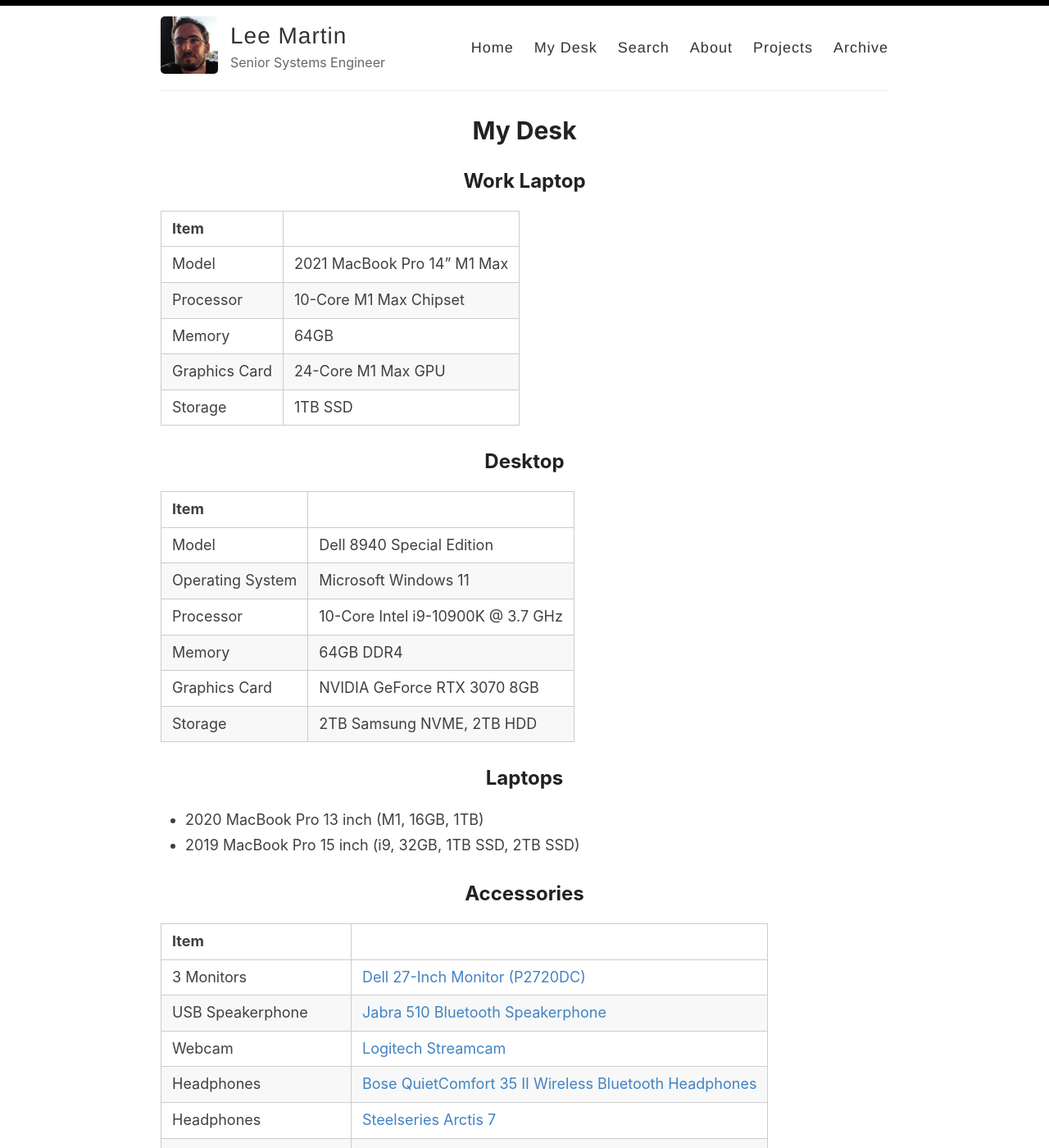
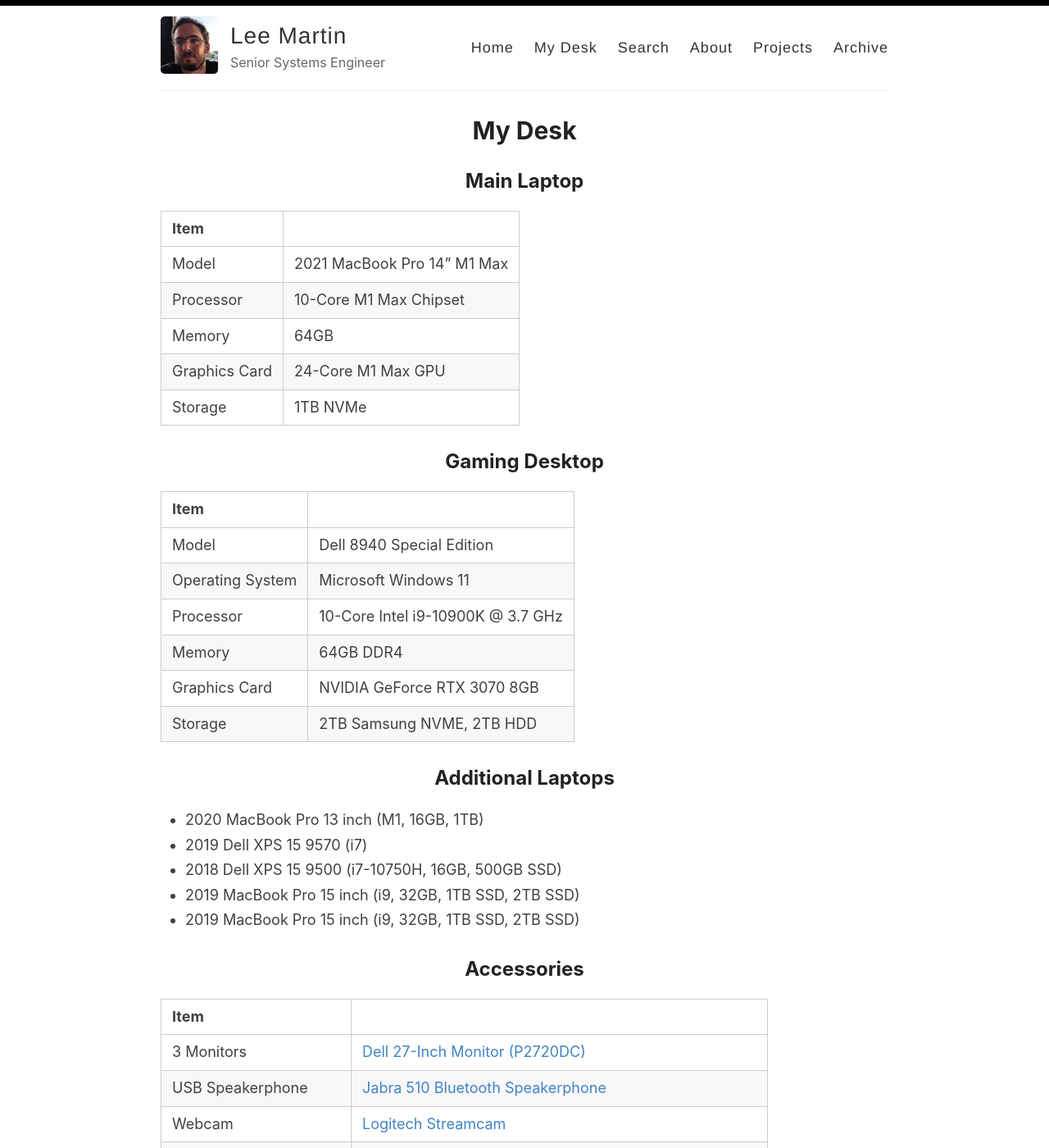
Before and after one commit to Aechrok/aechrok.github.io, a Jekyll site: the page built from _pages/desk.md, in a window 1280 px wide and 1400 px high. Shown: the whole window at 82% size. Built offline with Jekyll 4.4.1, drawn with Linux system fonts in a browser that asks for light colours; some of the changed text lies outside the part shown.

Commit message:
Update desk.md

```diff
--- a/_pages/desk.md
+++ b/_pages/desk.md
@@ -4,7 +4,7 @@ permalink: /desk/
 title: 'My Desk'
 ---
 
-## Work Laptop
+## Main Laptop
 
 | Item                        |                              |
 | :-------------------------- | :--------------------------- |
@@ -12,9 +12,9 @@ title: 'My Desk'
 | Processor | 10-Core M1 Max Chipset |
 | Memory | 64GB |
 | Graphics Card | 24-Core M1 Max GPU |
-| Storage | 1TB SSD |
+| Storage | 1TB NVMe |
 
-## Desktop
+## Gaming Desktop
 
 | Item                        |                              |
 | :-------------------------- | :--------------------------- |
@@ -25,9 +25,12 @@ title: 'My Desk'
 | Graphics Card | NVIDIA GeForce RTX 3070 8GB |
 | Storage | 2TB Samsung NVME, 2TB HDD |
 
-## Laptops
+## Additional Laptops
 
 - 2020 MacBook Pro 13 inch (M1, 16GB, 1TB)
+- 2019 Dell XPS 15 9570 (i7)
+- 2018 Dell XPS 15 9500 (i7-10750H, 16GB, 500GB SSD)
+- 2019 MacBook Pro 15 inch (i9, 32GB, 1TB SSD, 2TB SSD)
 - 2019 MacBook Pro 15 inch (i9, 32GB, 1TB SSD, 2TB SSD)
 
 ## Accessories
@@ -43,7 +46,7 @@ title: 'My Desk'
 | Mouse Dock | [Razr Mouse Charging Dock Chroma](https://amzn.to/3QtlCn4) |
 | Keyboard | [Keychron K8 Keyboard](https://www.amazon.com/Keychron-Mechanical-Keyboard-Tenkeyless-Bluetooth/dp/B08B5WHYTT) |
 | Keyboard Wrist Cushion | [Wooden Palm Rest for Keychron K2/K6](https://amzn.to/3tzPiVp) |
-| USB Hub | [uni USB Type C 8 in 1 Hub](https://www.amazon.com/gp/product/B07Q6YS7W2) |
+| USB Hub | [Uni USB Type C 8 in 1 Hub](https://www.amazon.com/gp/product/B07Q6YS7W2) |
 | USB HUB | [Sabrent 60W 10-Port USB 3.0 Hub](https://amzn.to/3HzrNSj) |
 | Gaming Controller | [Capes Wireless Xbox Controller](https://amzn.to/3b4hMjX) |
 | Controller Dongle | [XBOX Wireless Adapter for Windows 10](https://amzn.to/3MTWAtZ) |
```
